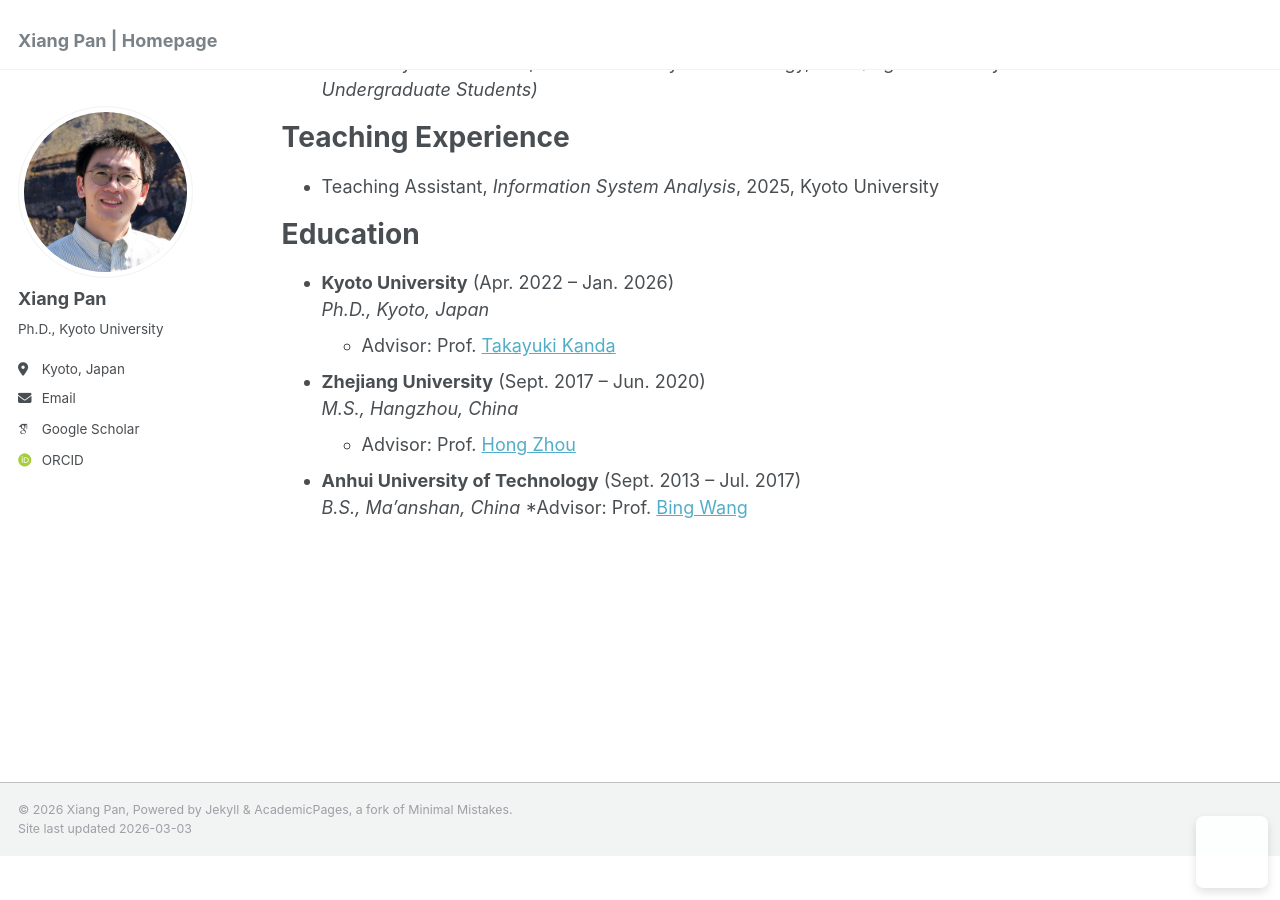
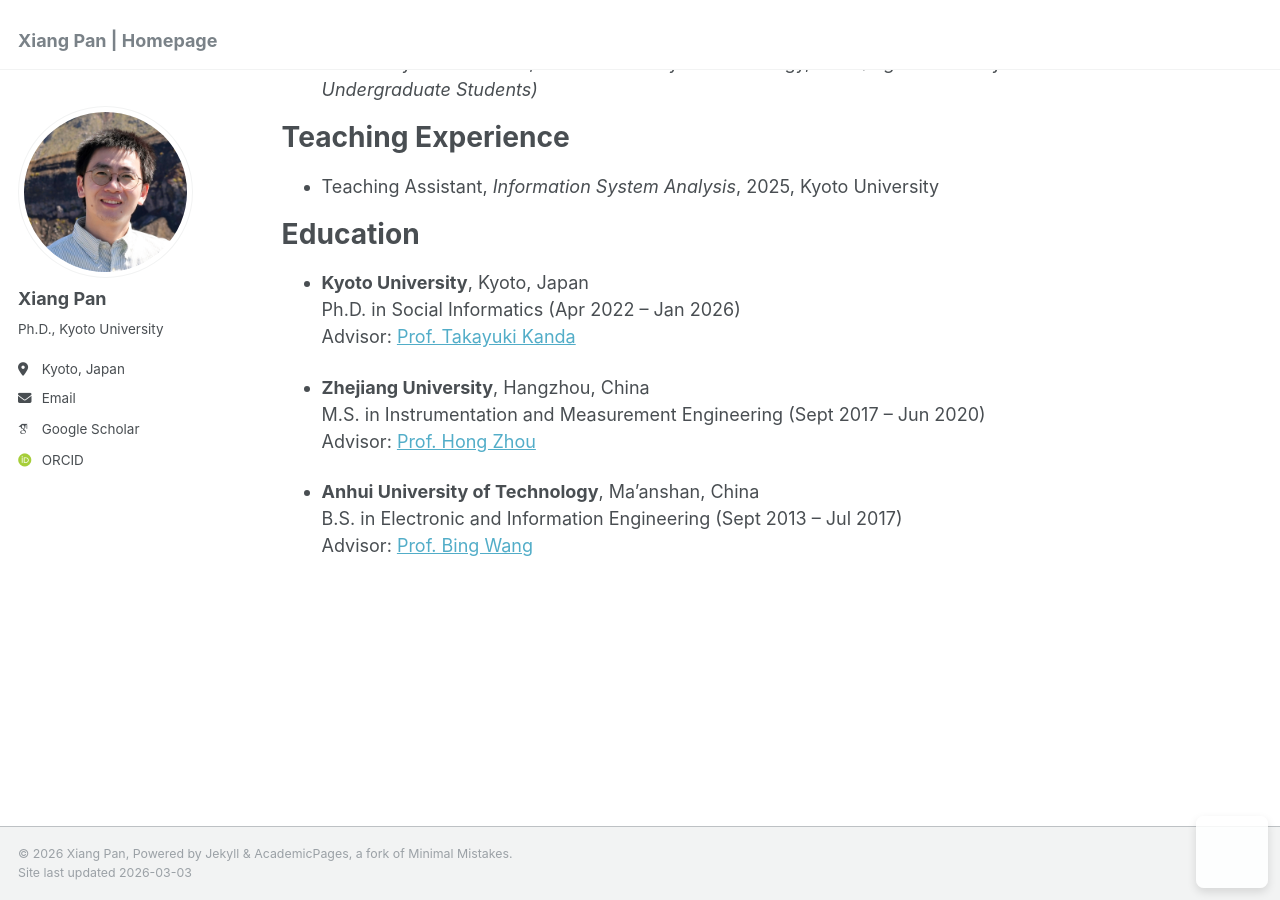
Before and after one commit to pan-xiang/pan-xiang.github.io, a Jekyll site: the page built from _pages/about.md, in a window 1280 px wide and 900 px high, scrolled down 2369 px. Built offline with Jekyll 4.4.1, drawn with Linux system fonts in a browser that asks for light colours; some web fonts are replaced; a script that is not in the unit is left out.

Commit message:
Update about.md

```diff
--- a/_pages/about.md
+++ b/_pages/about.md
@@ -123,12 +123,14 @@ I am a postdoctoral researcher in the [Human-Robot Interaction Lab](https://www.
 - Teaching Assistant, *Information System Analysis*, 2025, Kyoto University
 
 # Education
-- **Kyoto University** (Apr. 2022 – Jan. 2026)
-  *Ph.D., Kyoto, Japan*
-  * Advisor: Prof. [Takayuki Kanda](https://www.robot.soc.i.kyoto-u.ac.jp/~kanda/index.html)
-- **Zhejiang University** (Sept. 2017 – Jun. 2020)
-  *M.S., Hangzhou, China*
-  * Advisor: Prof. [Hong Zhou](https://person.zju.edu.cn/zhouhong/)
-- **Anhui University of Technology** (Sept. 2013 – Jul. 2017)
-  *B.S., Ma’anshan, China*
-  *Advisor: Prof. [Bing Wang](https://www.aufe.edu.cn/2023/1228/c8256a209006/page.htm)
+- **Kyoto University**, Kyoto, Japan
+  Ph.D. in Social Informatics (Apr 2022 – Jan 2026)
+  Advisor: [Prof. Takayuki Kanda](https://www.robot.soc.i.kyoto-u.ac.jp/~kanda/index.html)
+
+- **Zhejiang University**, Hangzhou, China
+  M.S. in Instrumentation and Measurement Engineering (Sept 2017 – Jun 2020)
+  Advisor: [Prof. Hong Zhou](https://person.zju.edu.cn/zhouhong/)
+
+- **Anhui University of Technology**, Ma’anshan, China
+  B.S. in Electronic and Information Engineering (Sept 2013 – Jul 2017)
+  Advisor: [Prof. Bing Wang](https://www.aufe.edu.cn/2023/1228/c8256a209006/page.htm)
```
